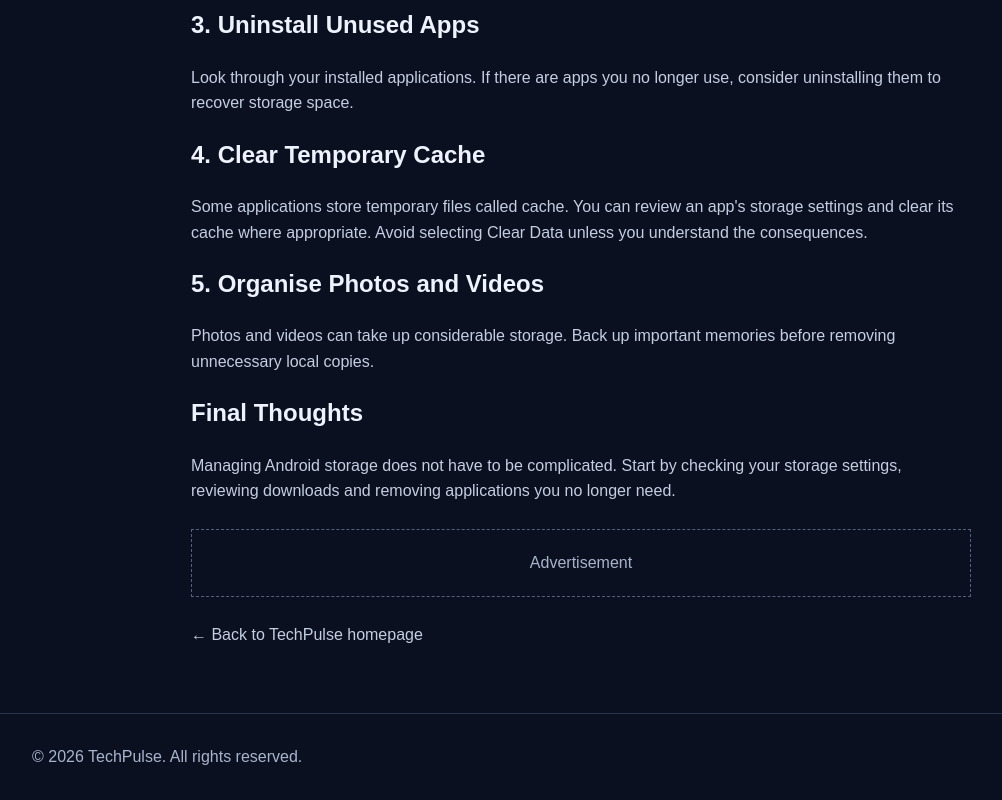
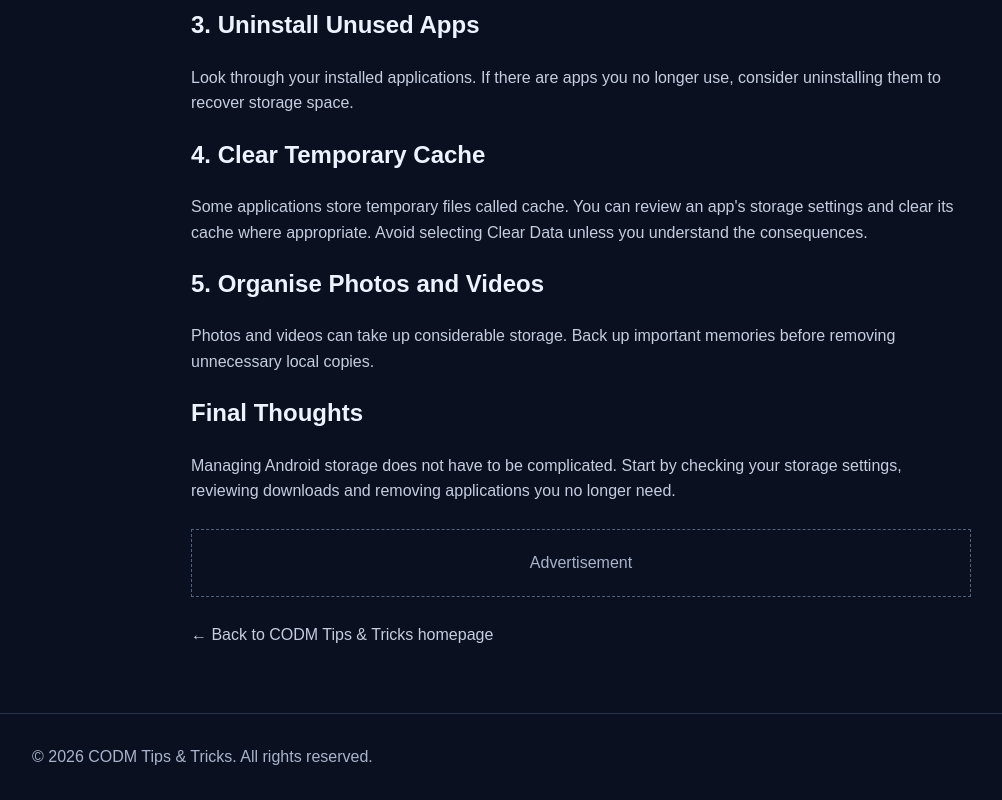
Before and after one commit to Toxinated5ive8ight/Toxinated5ive8ight.github.io, a plain HTML site: page articles/android-storage.html in a window 1280 px wide. Shown: the part 795-1595 px from the top of the page, without its empty margins (59-1061 px from the left). Drawn offline with Linux system fonts and the light colour scheme.

Commit message:
Update android-storage.html

```diff
--- a/articles/android-storage.html
+++ b/articles/android-storage.html
@@ -3,7 +3,7 @@
 <head>
 <meta charset="UTF-8">
 <meta name="viewport" content="width=device-width, initial-scale=1">
-<title>How to Free Up Android Storage | TechPulse</title>
+<title>How to Free Up Android Storage | CODM Tips & Tricks</title>
 <meta name="description" content="Learn practical ways to free up storage space on your Android phone safely.">
 <link rel="stylesheet" href="../assets/style.css">
 </head>
@@ -11,7 +11,7 @@
 
 <header>
 <div class="wrap nav">
-<a class="brand" href="../index.html">Tech<span>Pulse</span></a>
+<a class="brand" href="../index.html">Codm<span>Tips</span></a>
 <nav class="links">
 <a href="../index.html">Home</a>
 <a href="../about.html">About</a>
@@ -53,13 +53,13 @@
 
 <div class="ad-slot">Advertisement</div>
 
-<p><a href="../index.html">← Back to TechPulse homepage</a></p>
+<p><a href="../index.html">← Back to CODM Tips & Tricks homepage</a></p>
 
 </div>
 </main>
 
 <footer>
-<div class="wrap">© 2026 TechPulse. All rights reserved.</div>
+<div class="wrap">© 2026 CODM Tips & Tricks. All rights reserved.</div>
 </footer>
 
 </body>
```
